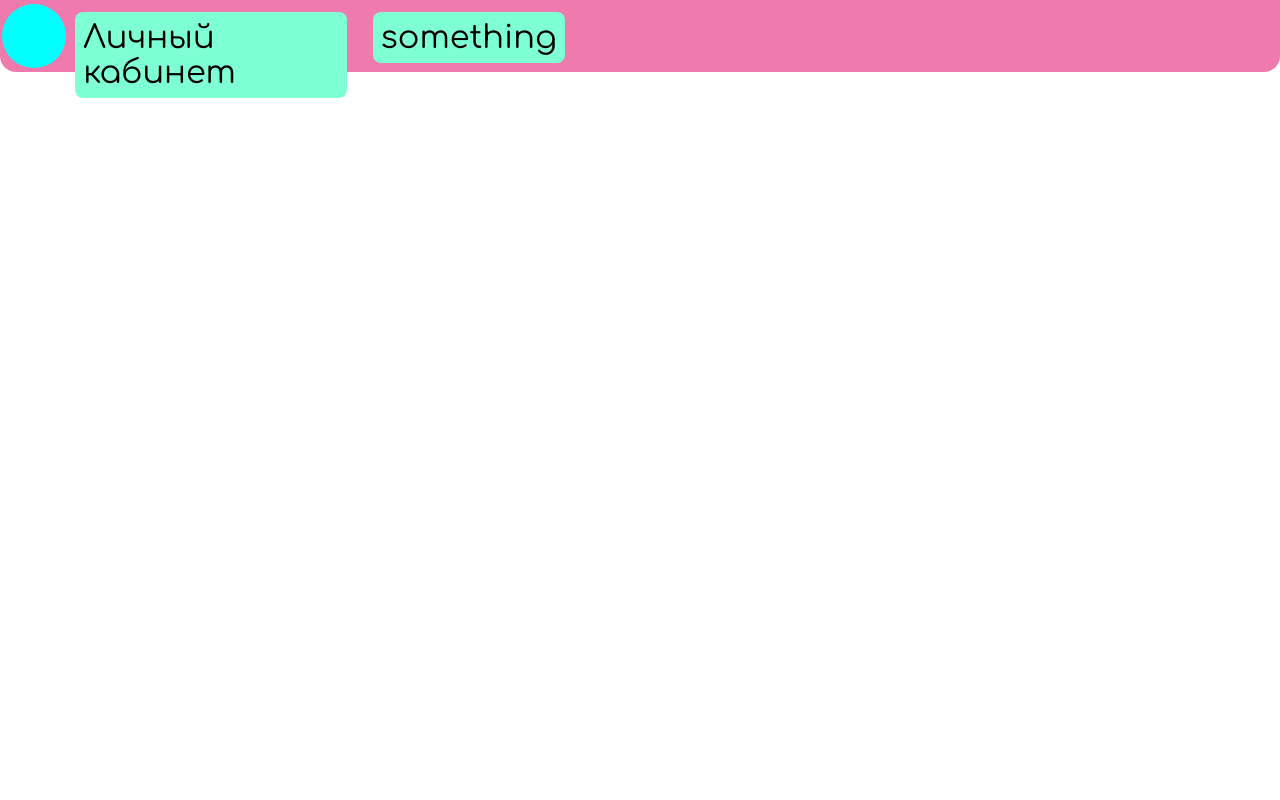
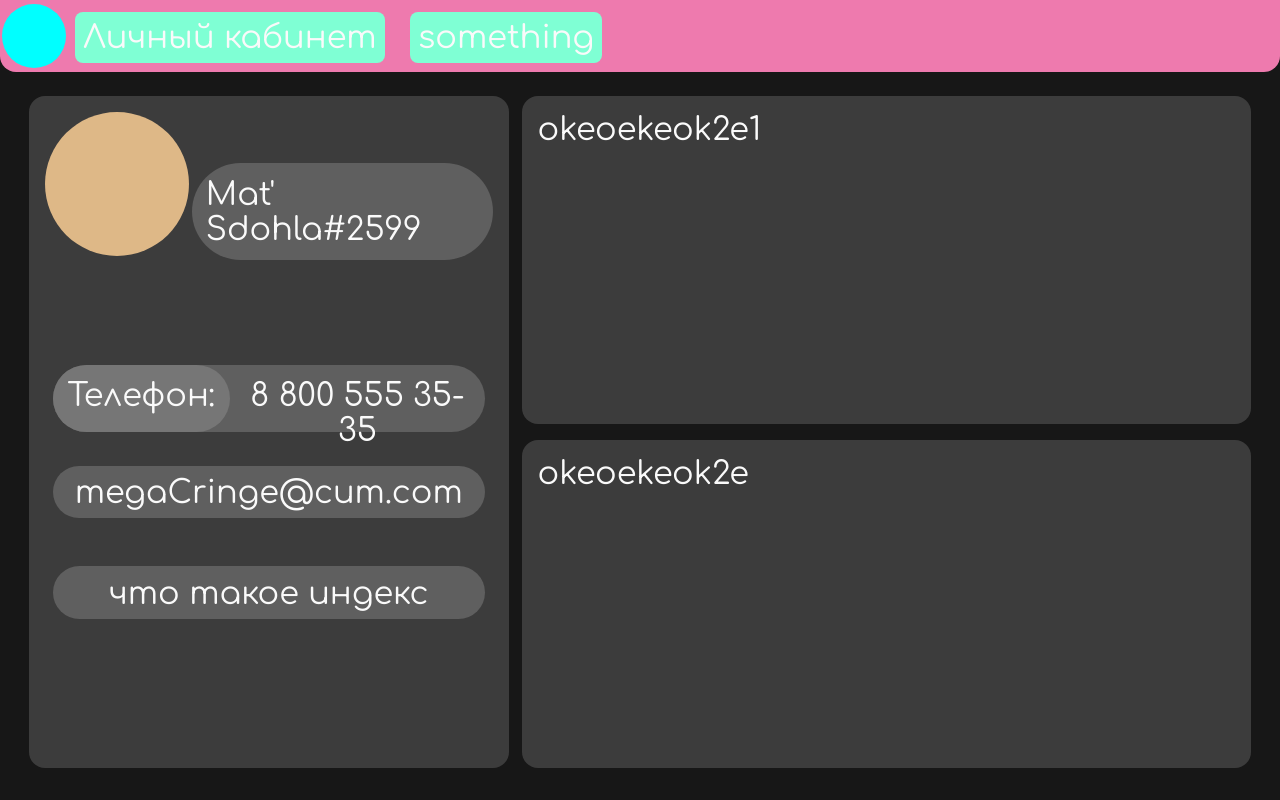
Before and after one commit to naonaonoanao/TIMP_cursed_work, a plain HTML site: page myCab.html in a window 1280 px wide. Drawn offline with nearby package versions, Linux system fonts and the light colour scheme.

Commit message:
little updates to profile page
okey i pull up

```diff
--- a/myCab.html
+++ b/myCab.html
@@ -6,6 +6,9 @@
     <meta name="viewport" content="width=device-width, initial-scale=1.0">
     <link rel="stylesheet" href="styles.css">
     <title>Blank</title>
+    <script src="https://code.jquery.com/jquery-3.7.0.min.js"></script>
+    <script src="script.js"></script>
+
 </head>
 <body>
     <div id="container">
@@ -15,7 +18,24 @@
                 <div class="inBlock">Личный кабинет</div>
                 <div class="inBlock">something</div>
             </div>
-
+        </div>
+        <div id="pageBody">
+            <div id="profile" class="pageBlock">
+                <div id="avatar"></div>
+                <div id="nickname">Mat' Sdohla#2599</div>
+                <div id="phone">
+                    <div id="changePhoneButton">Телефон:</div>
+                    <div id="phoneNumber">8 800 555 35-35</div>
+                </div>
+                <div id="email">
+                    megaCringe@cum.com
+                </div>
+                <div id="index">
+                    что такое индекс
+                </div>
+            </div>
+            <div id="calendar" class="pageBlock">okeoekeok2e1</div>
+            <div id="tasks" class="pageBlock">okeoekeok2e</div>
         </div>
     </div>
 </body>
--- a/script.js
+++ b/script.js
@@ -0,0 +1,23 @@
+$(document).ready(function () {
+    prof_element  = $("#profile")
+    prof_width = parseFloat(prof_element.width())
+    prof_height = parseFloat(prof_element.height())
+    $("#avatar").css({
+        height: $("#avatar").width()
+    })
+    $("#nickname").css({
+        padding: 0.03*prof_width,
+    })
+
+    phone_width = $("#phone").width()
+    phone_height = $("#phone").height()
+
+    $("#changePhoneButton").css({
+        padding: 0.03*phone_width,
+        height: phone_height-0.06*phone_width
+    })
+    $("#phoneNumber").css({
+        padding: 0.03*phone_width,
+        height: phone_height-0.06*phone_width
+    })
+});
--- a/styles.css
+++ b/styles.css
@@ -9,6 +9,8 @@
     align-content: center;
     font-family: 'Comfortaa';
     font-size: 4vh;
+    background-color: rgb(23, 23, 23);
+    color: rgb(250, 250, 250);
 }
 
 #header{
@@ -32,6 +34,15 @@
     max-width: 80%;
 }
 
+#pageBody{
+    position: fixed;
+    display: block;
+    top: 9vh;
+    left: 0;
+    width: 100vw;
+    height: 91vh;
+}
+
 .logo{
     position: inherit;
     left: 0.2vh;
@@ -45,9 +56,112 @@
 .inBlock{
     display: inline-flex;
     min-width: 50px;
-    max-width: 20vw;
+    max-width: 30vw;
+    overflow-wrap: break-word;
     background-color: aquamarine;
     border-radius: 1vh;
     padding: 1vh;
     margin: 1vh;
 }
+
+#profile{
+    position: absolute;
+    left: 1vw;
+    top: 1vh;
+    height: 80vh;
+    width: 35vw;
+    font-size: 1em;
+}
+
+#calendar{
+    position: absolute;
+    right: 1vw;
+    top: 1vh;
+    height: 37vh;
+    width: 54.5vw;
+}
+#tasks{
+    position: absolute;
+    right: 1vw;
+    top: 44vh;
+    height: 37vh;
+    width: 54.5vw;
+}
+
+.pageBlock{
+    margin: 2vh;
+    border-radius: 2vh;
+    padding: 2vh;
+    background-color: rgb(60, 60, 60);
+}
+
+#avatar{
+    position: absolute;
+    top: 2vh;
+    left: 2vh;
+    width: 30%;
+    border-radius: 100%;
+    background-color: burlywood;
+}
+#nickname{
+    position: absolute;
+    right: 2vh;
+    width: 57%;
+    background-color: rgb(95, 95, 95);
+    padding-top: 10%;
+    top: 10%;
+    padding-left: 2vh;
+    border-radius: 10vh;
+}
+#phone{
+    position: absolute;
+    right: 5%;
+    background-color: rgb(95, 95, 95);
+    width: 90%;
+    top: 40%;
+    height: 10%;
+    border-radius: 10vh;
+    text-align: center;
+}
+#changePhoneButton{
+    display: inline-block;
+    background-color: rgb(118, 118, 118);
+    border-radius: 10vh;
+    width: 35%;
+    height: 100%;
+    position: absolute;
+    left: 0;
+    top: 0;
+}
+#phoneNumber{
+    display: inline-block;
+    width: 55%;
+    height: 100%;
+    text-align: center;
+    vertical-align: middle;
+    position: absolute;
+    left: 40%;
+    top: 0
+}
+#email{
+    position: absolute;
+    right: 5%;
+    background-color: rgb(95, 95, 95);
+    width: 86%;
+    top: 55%;
+    height: 5%;
+    padding: 2%;
+    border-radius: 10vh;
+    text-align: center;
+}
+#index{
+    position: absolute;
+    right: 5%;
+    background-color: rgb(95, 95, 95);
+    width: 86%;
+    top: 70%;
+    height: 5%;
+    padding: 2%;
+    border-radius: 10vh;
+    text-align: center;
+}
```
